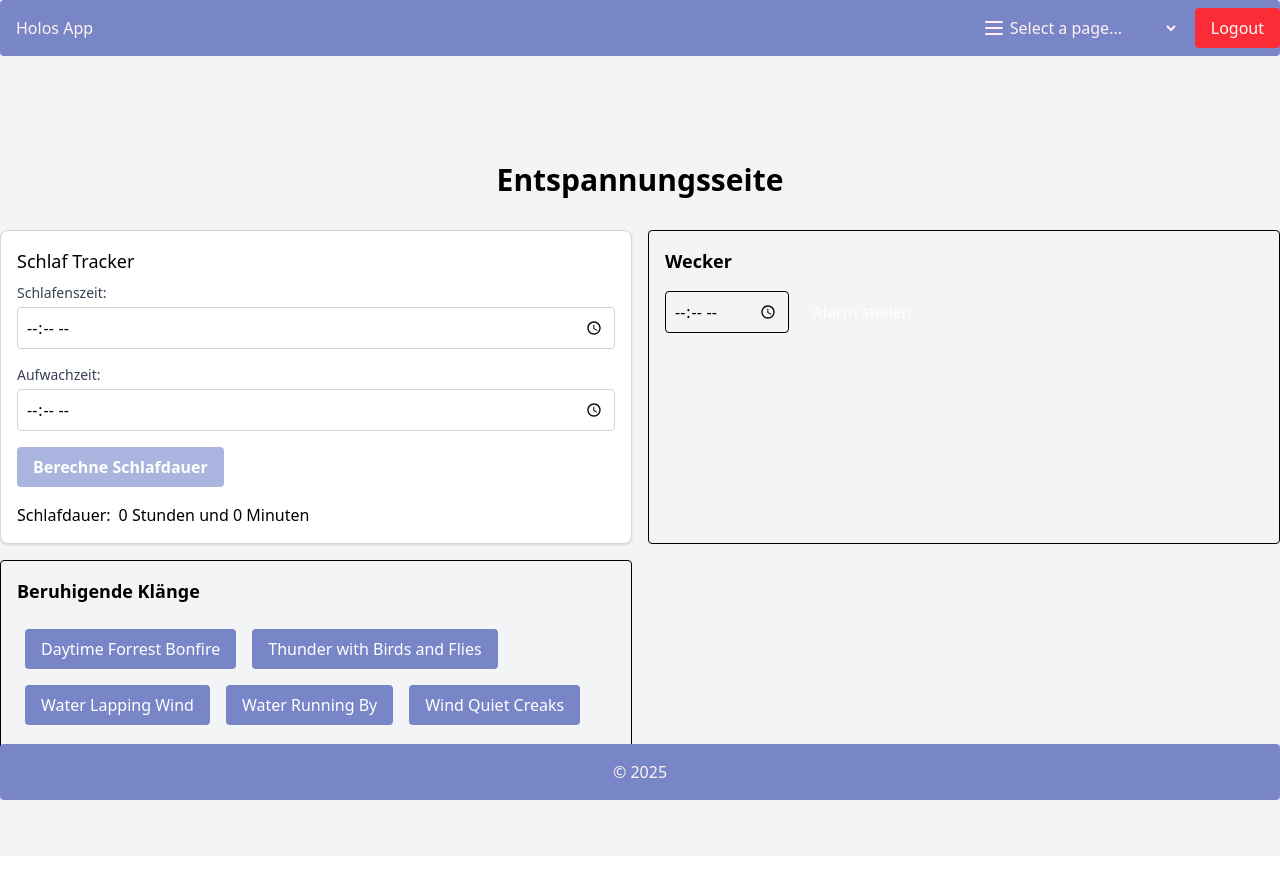
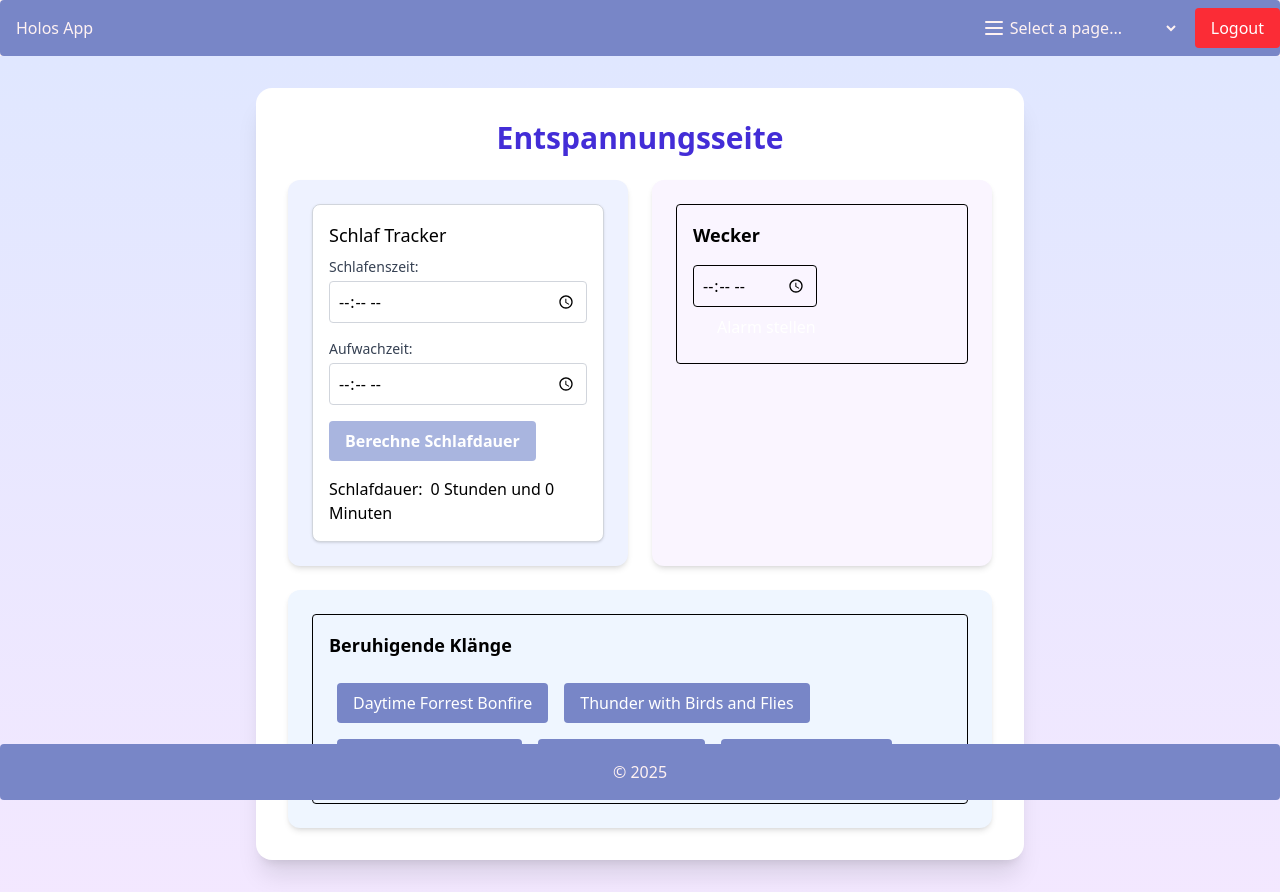
Before and after one commit to team-holos/holos-app, a React (Vite) app in the folder frontend/: page /relaxation in a window 1280 px wide. Before the commit the page ends 856 px from the top, so only its background shows below. Built offline with nearby package versions, Linux system fonts and the light colour scheme.

Commit message:
installed react-calendar

```diff
--- a/frontend/src/pages/RelaxationPage.jsx
+++ b/frontend/src/pages/RelaxationPage.jsx
@@ -1,16 +1,28 @@
-import React from 'react';
-import SleepTracker from '../components/SleepTracker';
-import AlarmClock from '../components/AlarmClock';
-import SoundPlayer from '../components/SoundPlayer';
+import React from "react";
+import SleepTracker from "../components/SleepTracker";
+import AlarmClock from "../components/AlarmClock";
+import SoundPlayer from "../components/SoundPlayer";
 
 const RelaxationPage = () => {
   return (
-    <div className="flex flex-col items-center justify-center min-h-screen bg-gray-100">
-      <h1 className="text-3xl font-bold mb-8">Entspannungsseite</h1>
-      <div className="grid grid-cols-1 md:grid-cols-2 gap-4">
-        <SleepTracker />
-        <AlarmClock />
-        <SoundPlayer />
+    <div className="min-h-screen bg-gradient-to-b from-indigo-100 to-purple-100 p-8">
+      <div className="max-w-3xl mx-auto bg-white rounded-2xl shadow-xl overflow-hidden">
+        <div className="p-8">
+          <h1 className="text-3xl font-semibold text-center text-indigo-700 mb-6">
+            Entspannungsseite
+          </h1>
+          <div className="grid grid-cols-1 md:grid-cols-2 gap-6">
+            <div className="p-6 bg-indigo-50 rounded-xl shadow-md">
+              <SleepTracker />
+            </div>
+            <div className="p-6 bg-purple-50 rounded-xl shadow-md">
+              <AlarmClock />
+            </div>
+            <div className="col-span-2 p-6 bg-blue-50 rounded-xl shadow-md">
+              <SoundPlayer />
+            </div>
+          </div>
+        </div>
       </div>
     </div>
   );
```
